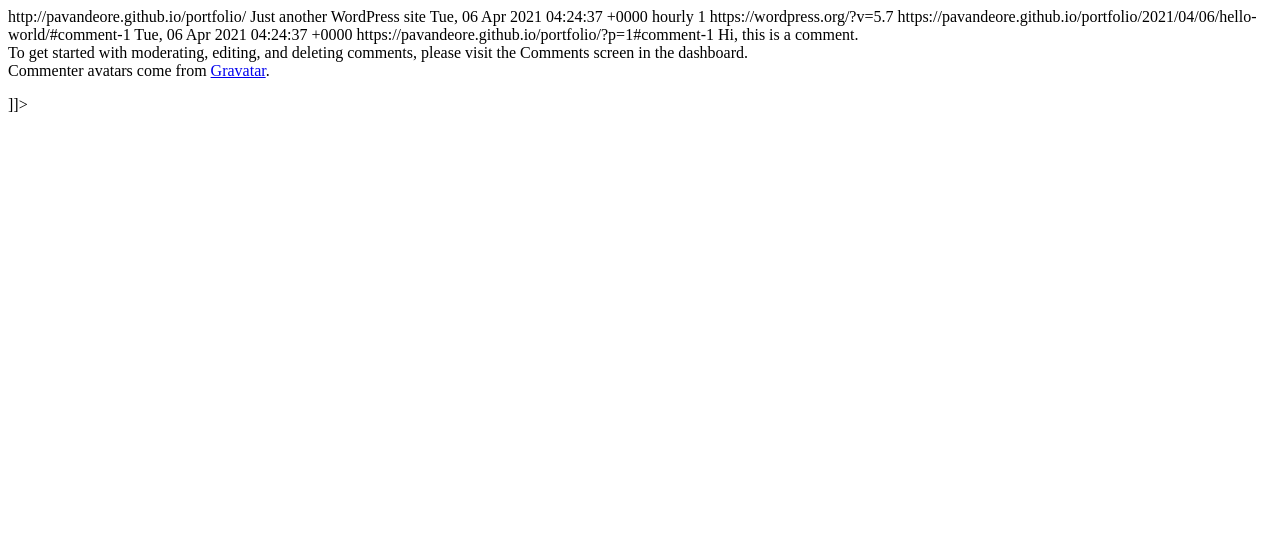
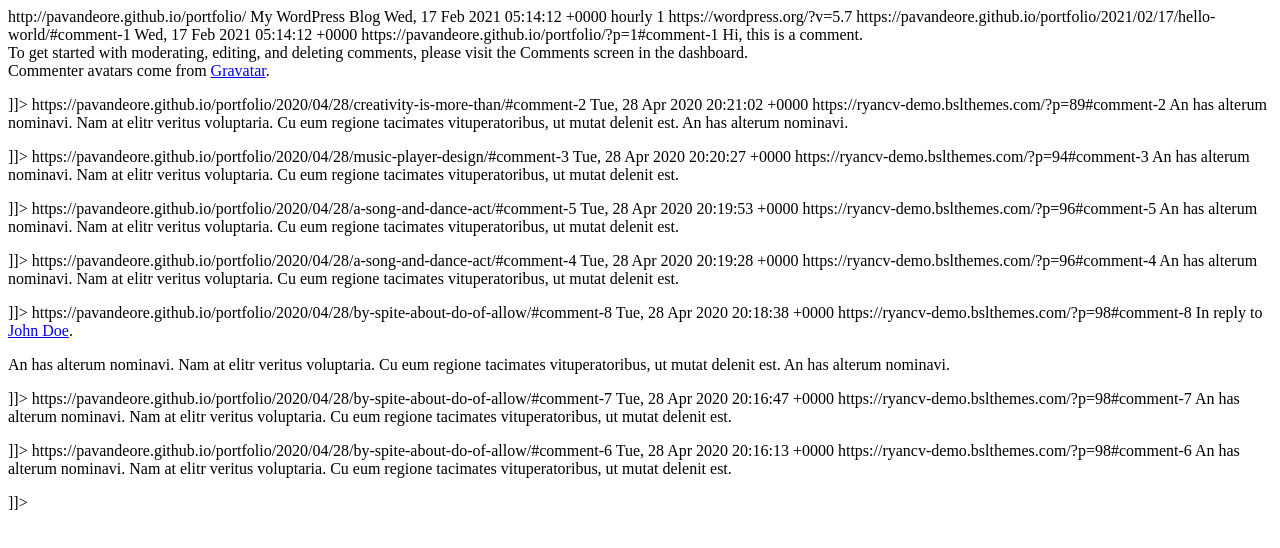
Before and after one commit to pavandeore/portfolio, a plain HTML site: page comments/feed/index.html in a window 1280 px wide. Drawn offline with Linux system fonts and the light colour scheme.

Commit message:
WP2Static UPDATE comments/feed/index.html

```diff
--- a/comments/feed/index.html
+++ b/comments/feed/index.html
@@ -7,11 +7,11 @@
 	>
 <channel>
 	<title>
-	Comments for Pawan Deore portfolio	</title>
+	Comments for My Blog	</title>
 	<atom:link href="https://pavandeore.github.io/portfolio/comments/feed/" rel="self" type="application/rss+xml" />
 	<link>http://pavandeore.github.io/portfolio/</link>
-	<description>Just another WordPress site</description>
-	<lastBuildDate>Tue, 06 Apr 2021 04:24:37 +0000</lastBuildDate>
+	<description>My WordPress Blog</description>
+	<lastBuildDate>Wed, 17 Feb 2021 05:14:12 +0000</lastBuildDate>
 	<sy:updatePeriod>
 	hourly	</sy:updatePeriod>
 	<sy:updateFrequency>
@@ -20,10 +20,10 @@
 	<item>
 		<title>
 		Comment on Hello world! by A WordPress Commenter		</title>
-		<link>https://pavandeore.github.io/portfolio/2021/04/06/hello-world/#comment-1</link>
+		<link>https://pavandeore.github.io/portfolio/2021/02/17/hello-world/#comment-1</link>
 
 		<dc:creator><![CDATA[A WordPress Commenter]]></dc:creator>
-		<pubDate>Tue, 06 Apr 2021 04:24:37 +0000</pubDate>
+		<pubDate>Wed, 17 Feb 2021 05:14:12 +0000</pubDate>
 		<guid isPermaLink="false">https://pavandeore.github.io/portfolio/?p=1#comment-1</guid>
 
 					<description><![CDATA[Hi, this is a comment.
@@ -35,5 +35,106 @@ Commenter avatars come from <a href="https://gravatar.com">Gravatar</a>.</p>
 ]]></content:encoded>
 
 			</item>
+		<item>
+		<title>
+		Comment on Creativity Is More Than by Ryan Adlard		</title>
+		<link>https://pavandeore.github.io/portfolio/2020/04/28/creativity-is-more-than/#comment-2</link>
+
+		<dc:creator><![CDATA[Ryan Adlard]]></dc:creator>
+		<pubDate>Tue, 28 Apr 2020 20:21:02 +0000</pubDate>
+		<guid isPermaLink="false">https://ryancv-demo.bslthemes.com/?p=89#comment-2</guid>
+
+					<description><![CDATA[An has alterum nominavi. Nam at elitr veritus voluptaria. Cu eum regione tacimates vituperatoribus, ut mutat delenit est. An has alterum nominavi.]]></description>
+			<content:encoded><![CDATA[<p>An has alterum nominavi. Nam at elitr veritus voluptaria. Cu eum regione tacimates vituperatoribus, ut mutat delenit est. An has alterum nominavi.</p>
+]]></content:encoded>
+
+			</item>
+		<item>
+		<title>
+		Comment on Music Player Design by James Rodri		</title>
+		<link>https://pavandeore.github.io/portfolio/2020/04/28/music-player-design/#comment-3</link>
+
+		<dc:creator><![CDATA[James Rodri]]></dc:creator>
+		<pubDate>Tue, 28 Apr 2020 20:20:27 +0000</pubDate>
+		<guid isPermaLink="false">https://ryancv-demo.bslthemes.com/?p=94#comment-3</guid>
+
+					<description><![CDATA[An has alterum nominavi. Nam at elitr veritus voluptaria. Cu eum regione tacimates vituperatoribus, ut mutat delenit est.]]></description>
+			<content:encoded><![CDATA[<p>An has alterum nominavi. Nam at elitr veritus voluptaria. Cu eum regione tacimates vituperatoribus, ut mutat delenit est.</p>
+]]></content:encoded>
+
+			</item>
+		<item>
+		<title>
+		Comment on A Song And Dance Act by James Rodri		</title>
+		<link>https://pavandeore.github.io/portfolio/2020/04/28/a-song-and-dance-act/#comment-5</link>
+
+		<dc:creator><![CDATA[James Rodri]]></dc:creator>
+		<pubDate>Tue, 28 Apr 2020 20:19:53 +0000</pubDate>
+		<guid isPermaLink="false">https://ryancv-demo.bslthemes.com/?p=96#comment-5</guid>
+
+					<description><![CDATA[An has alterum nominavi. Nam at elitr veritus voluptaria. Cu eum regione tacimates vituperatoribus, ut mutat delenit est.]]></description>
+			<content:encoded><![CDATA[<p>An has alterum nominavi. Nam at elitr veritus voluptaria. Cu eum regione tacimates vituperatoribus, ut mutat delenit est.</p>
+]]></content:encoded>
+
+			</item>
+		<item>
+		<title>
+		Comment on A Song And Dance Act by John Doe		</title>
+		<link>https://pavandeore.github.io/portfolio/2020/04/28/a-song-and-dance-act/#comment-4</link>
+
+		<dc:creator><![CDATA[John Doe]]></dc:creator>
+		<pubDate>Tue, 28 Apr 2020 20:19:28 +0000</pubDate>
+		<guid isPermaLink="false">https://ryancv-demo.bslthemes.com/?p=96#comment-4</guid>
+
+					<description><![CDATA[An has alterum nominavi. Nam at elitr veritus voluptaria. Cu eum regione tacimates vituperatoribus, ut mutat delenit est.]]></description>
+			<content:encoded><![CDATA[<p>An has alterum nominavi. Nam at elitr veritus voluptaria. Cu eum regione tacimates vituperatoribus, ut mutat delenit est.</p>
+]]></content:encoded>
+
+			</item>
+		<item>
+		<title>
+		Comment on By spite about do of allow by Ryan Adlard		</title>
+		<link>https://pavandeore.github.io/portfolio/2020/04/28/by-spite-about-do-of-allow/#comment-8</link>
+
+		<dc:creator><![CDATA[Ryan Adlard]]></dc:creator>
+		<pubDate>Tue, 28 Apr 2020 20:18:38 +0000</pubDate>
+		<guid isPermaLink="false">https://ryancv-demo.bslthemes.com/?p=98#comment-8</guid>
+
+					<description><![CDATA[In reply to &lt;a href=&quot;https://pavandeore.github.io/portfolio/2020/04/28/by-spite-about-do-of-allow/#comment-6&quot;&gt;John Doe&lt;/a&gt;.
+
+An has alterum nominavi. Nam at elitr veritus voluptaria. Cu eum regione tacimates vituperatoribus, ut mutat delenit est. An has alterum nominavi.]]></description>
+			<content:encoded><![CDATA[<p>In reply to <a href="https://pavandeore.github.io/portfolio/2020/04/28/by-spite-about-do-of-allow/#comment-6">John Doe</a>.</p>
+<p>An has alterum nominavi. Nam at elitr veritus voluptaria. Cu eum regione tacimates vituperatoribus, ut mutat delenit est. An has alterum nominavi.</p>
+]]></content:encoded>
+
+			</item>
+		<item>
+		<title>
+		Comment on By spite about do of allow by James Rodri		</title>
+		<link>https://pavandeore.github.io/portfolio/2020/04/28/by-spite-about-do-of-allow/#comment-7</link>
+
+		<dc:creator><![CDATA[James Rodri]]></dc:creator>
+		<pubDate>Tue, 28 Apr 2020 20:16:47 +0000</pubDate>
+		<guid isPermaLink="false">https://ryancv-demo.bslthemes.com/?p=98#comment-7</guid>
+
+					<description><![CDATA[An has alterum nominavi. Nam at elitr veritus voluptaria. Cu eum regione tacimates vituperatoribus, ut mutat delenit est.]]></description>
+			<content:encoded><![CDATA[<p>An has alterum nominavi. Nam at elitr veritus voluptaria. Cu eum regione tacimates vituperatoribus, ut mutat delenit est.</p>
+]]></content:encoded>
+
+			</item>
+		<item>
+		<title>
+		Comment on By spite about do of allow by John Doe		</title>
+		<link>https://pavandeore.github.io/portfolio/2020/04/28/by-spite-about-do-of-allow/#comment-6</link>
+
+		<dc:creator><![CDATA[John Doe]]></dc:creator>
+		<pubDate>Tue, 28 Apr 2020 20:16:13 +0000</pubDate>
+		<guid isPermaLink="false">https://ryancv-demo.bslthemes.com/?p=98#comment-6</guid>
+
+					<description><![CDATA[An has alterum nominavi. Nam at elitr veritus voluptaria. Cu eum regione tacimates vituperatoribus, ut mutat delenit est.]]></description>
+			<content:encoded><![CDATA[<p>An has alterum nominavi. Nam at elitr veritus voluptaria. Cu eum regione tacimates vituperatoribus, ut mutat delenit est.</p>
+]]></content:encoded>
+
+			</item>
 	</channel>
 </rss>
```
